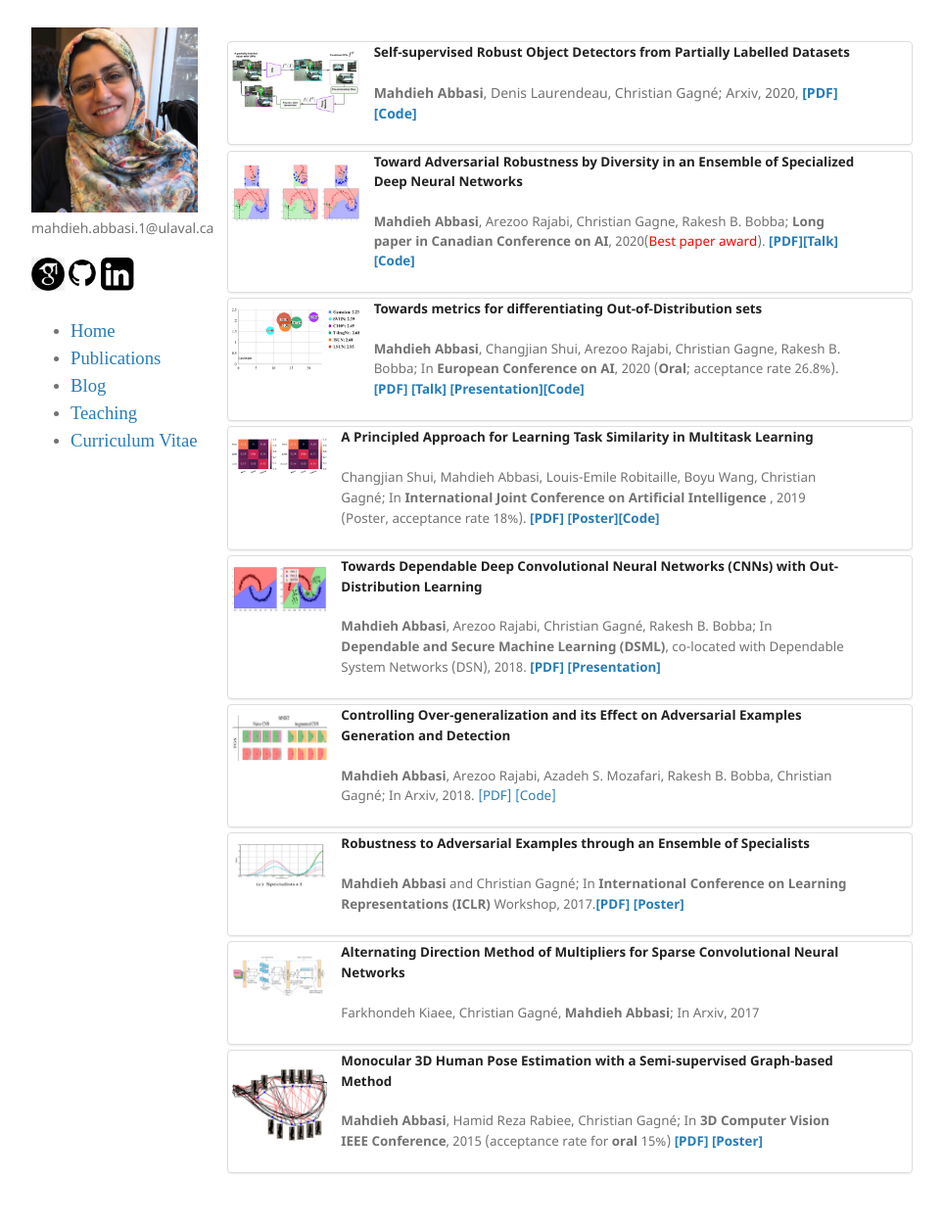
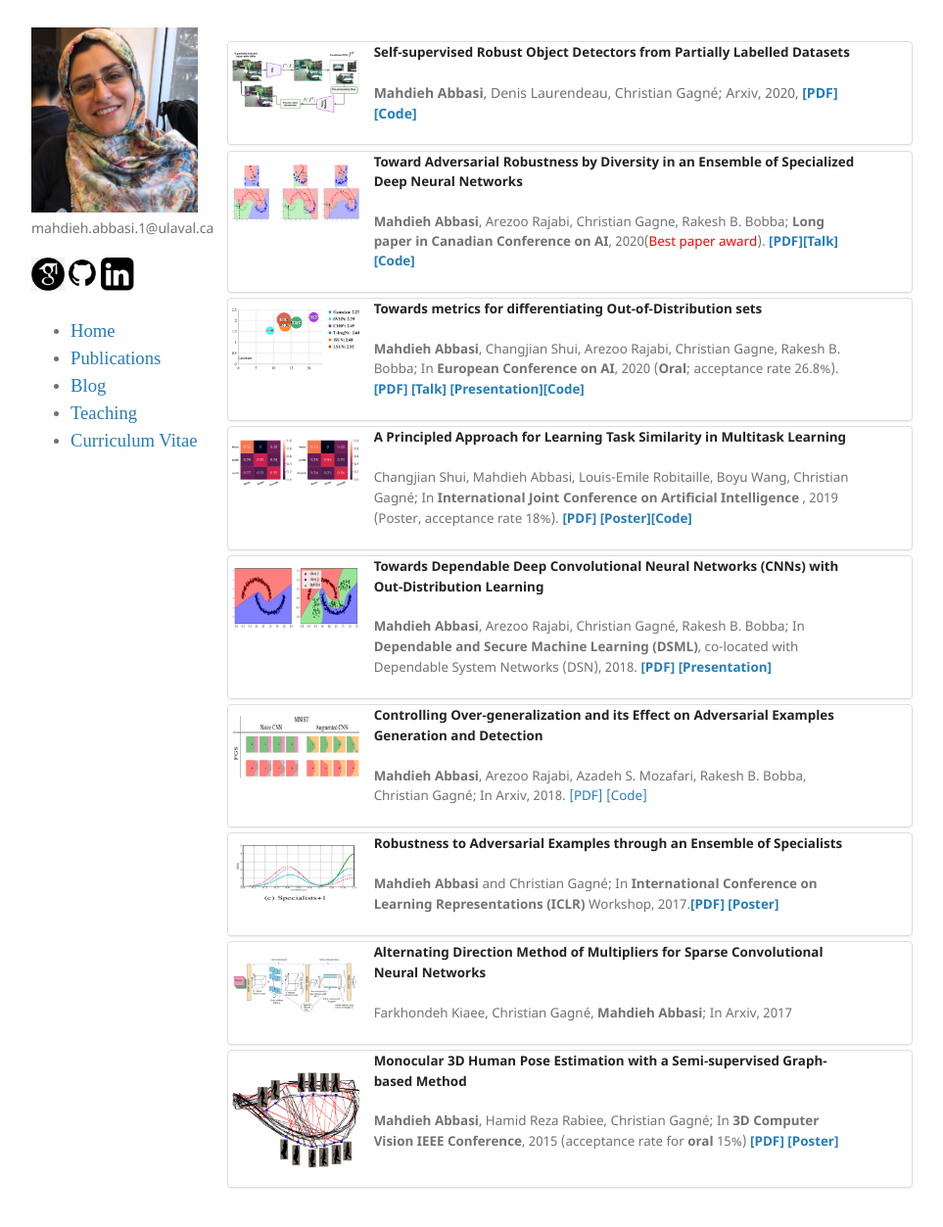
Before and after one commit to mahdaneh/mahdaneh.github.io, a Jekyll site: the page built from publications_test.html, in a window 1280 px wide and 1268 px high. Shown: the top 1253 px of the window at 98% size, without its empty margins (158-1121 px from the left). Built offline with Jekyll 4.4.1, drawn with Linux system fonts in a browser that asks for light colours.

Commit message:
neat pulication

```diff
--- a/publications_test.html
+++ b/publications_test.html
@@ -67,9 +67,9 @@
 <li class="list-group-item" style="padding:0 0 0.2% 0.6%;">
 <div class="media">
 
-<div class="pull-left text-center" style="padding:9px 1.3% 0 0; width:15.2%;" href=""><img width="100%" src="/images/MTL.jpg"></div>
+<div class="pull-left text-center" style="padding:9px 1.3% 0 0; width:20%;" href=""><img width="100%" src="/images/MTL.jpg"></div>
 
-<div class="pull-left text-left" style="padding:0% 0% 0% 0.1%; width:75%;">
+<div class="pull-left text-left" style="padding:0% 0% 0% 0.1%; width:71%;">
 
 <p style="font-size:13.4px; line-height:155%"><strong>A Principled Approach for Learning Task Similarity in Multitask Learning</strong></p>
 <p style="font-size:13.4px; line-height:155%"> Changjian Shui, Mahdieh Abbasi, Louis-Emile Robitaille, Boyu Wang, Christian Gagné; In <b>International Joint Conference on Artificial Intelligence </b>, 2019 (Poster, acceptance rate 18%). <b><a href="https://arxiv.org/abs/1903.09109">[PDF]</a> <a href="/Posters/2019_07___Deep_Multitask___IJCAI_Poster.pdf">[Poster]</a><a href="">[Code]</a></b></p>
@@ -91,9 +91,9 @@
 <li class="list-group-item" style="padding:0 0 0.2% 0.6%;">
 <div class="media">
 
-<div class="pull-left text-center" style="padding:9px 1.3% 0 0; width:15.2%;" href=""><img width="100%" src="/images/DSML.jpg"></div>
+<div class="pull-left text-center" style="padding:9px 1.3% 0 0; width:20%;" href=""><img width="100%" src="/images/DSML.jpg"></div>
 
-<div class="pull-left text-left" style="padding:0% 0% 0% 0.1%; width:75%;">
+<div class="pull-left text-left" style="padding:0% 0% 0% 0.1%; width:71%;">
 
 <p style="font-size:13.4px; line-height:155%"><strong>Towards Dependable Deep Convolutional Neural Networks (CNNs) with Out-Distribution Learning</strong></p>
 
@@ -121,9 +121,9 @@
 <li class="list-group-item" style="padding:0 0 0.2% 0.6%;">
 <div class="media">
 
-<div class="pull-left text-center" style="padding:9px 1.3% 0 0; width:15.2%;" href=""><img width="100%" src="/images/A-CNN.jpg"></div>
+<div class="pull-left text-center" style="padding:9px 1.3% 0 0; width:20%;" href=""><img width="100%" src="/images/A-CNN.jpg"></div>
 
-<div class="pull-left text-left" style="padding:0% 0% 0% 0.1%; width:75%;">
+<div class="pull-left text-left" style="padding:0% 0% 0% 0.1%; width:71%;">
 
 <p style="font-size:13.4px; line-height:155%"><strong>Controlling Over-generalization and its Effect on Adversarial Examples Generation and Detection</strong></p>
 
@@ -147,9 +147,9 @@
 
 <div class="media">
 
-<div class="pull-left text-center" style="padding:9px 1.3% 0 0; width:15.2%;" href=""><img width="100%" src="/images/ICLR17.jpg"></div>
+<div class="pull-left text-center" style="padding:9px 1.3% 0 0; width:20%;" href=""><img width="100%" src="/images/ICLR17.jpg"></div>
 
-<div class="pull-left text-left" style="padding:0% 0% 0% 0.1%; width:75%;">
+<div class="pull-left text-left" style="padding:0% 0% 0% 0.1%; width:71%;">
 
 <p style="font-size:13.4px; line-height:155%"><strong>Robustness to Adversarial Examples through an Ensemble of Specialists</strong></p>
 
@@ -172,9 +172,9 @@
 
 <div class="media">
 
-<div class="pull-left text-center" style="padding:9px 1.3% 0 0; width:15.2%;" href=""><img width="100%" src="/images/ADMM.jpg"></div>
+<div class="pull-left text-center" style="padding:9px 1.3% 0 0; width:20%;" href=""><img width="100%" src="/images/ADMM.jpg"></div>
 
-<div class="pull-left text-left" style="padding:0% 0% 0% 0.1%; width:75%;">
+<div class="pull-left text-left" style="padding:0% 0% 0% 0.1%; width:71%;">
 
 <p style="font-size:13.4px; line-height:155%"><strong>Alternating Direction Method of Multipliers for Sparse Convolutional Neural Networks</strong></p>
 
@@ -197,9 +197,9 @@
 
 <div class="media">
 
-<div class="pull-left text-center" style="padding:9px 1.3% 0 0; width:15.2%;" href=""><img width="100%" src="/images/3DV15.jpg"></div>
+<div class="pull-left text-center" style="padding:9px 1.3% 0 0; width:20%;" href=""><img width="100%" src="/images/3DV15.jpg"></div>
 
-<div class="pull-left text-left" style="padding:0% 0% 0% 0.1%; width:75%;">
+<div class="pull-left text-left" style="padding:0% 0% 0% 0.1%; width:71%;">
 
 <p style="font-size:13.4px; line-height:155%"><strong>Monocular 3D Human Pose Estimation with a Semi-supervised Graph-based Method</strong></p>
 
```
